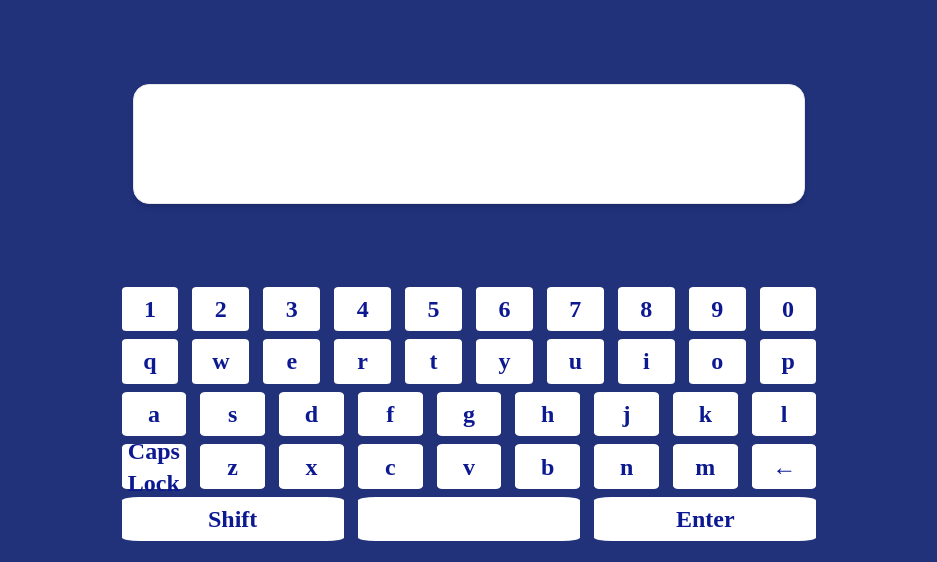
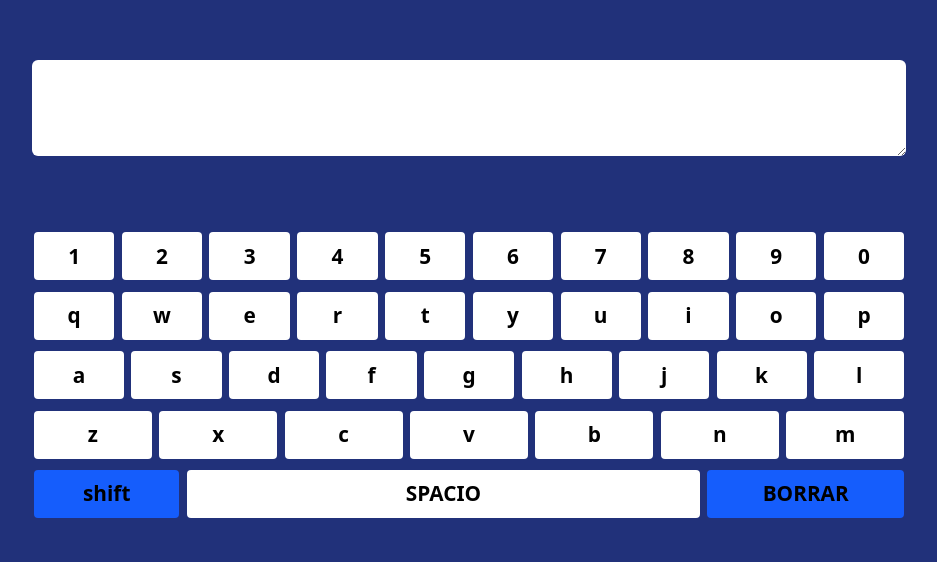
Before and after one commit to Eureka-projectFactoriaF5/buzon-inteligente-LOCKER, a React (Vite) app: page / in a window 1280 px wide. Shown: the part 238-800 px from the top of the page, without its empty margins (171-1108 px from the left). Built offline with nearby package versions, Linux system fonts and the light colour scheme.

Commit message:
added keyboard with styles and junctionalities

```diff
--- a/src/App.jsx
+++ b/src/App.jsx
@@ -1,4 +1,5 @@
-import Keyboard from './components/keyboard/Keyboard.jsx'
+import { Keyboard } from './components/keyboard/Keyboard.jsx'
+/* import Keyboard from './components/keyboard/Keyboard.jsx' */
 
 /* import PackageSizeCard from './components/PackageSizeCard'
 import PackageSizeGroup from './components/PackageSizeGroup'
--- a/src/components/keyboard/Key.jsx
+++ /dev/null
@@ -1,55 +0,0 @@
-import React from "react";
-
-export const Key = ({ type, value, onPress, isActive }) => {
-  const baseClasses = `
-      justify w-full h-[85%] m-[1%] justify-center flex-col
-      bg-white rounded-[8%] text-[#0c1991] text-2xl font-bold
-      cursor-pointer font-[bree-serif]
-      transition-colors duration-150 ease-in-out
-      hover:bg-[#5ab9ec]
-    `;
-
-  const dynamicClasses = {
-    3: "w-[300%]",
-    4: {
-      first: "w-[280%]",
-      last: "w-[280%]",
-    },
-    5: {
-      first: "w-[200%] h-[100%] mt-[3%]",
-      second: "w-[300%] h-[100%] mt-[3%]",
-      last: "w-[150%] h-[100%] mt-[3%]",
-    },
-  };
-
-  const getDynamicClasses = () => {
-    if (type === "special") {
-      const row = value.row;
-      const position = value.position;
-
-      if (row === 3) return "w-[300%]";
-      if (row === 4) {
-        return position === "first" ? "w-[280%]" : "w-[280%]";
-      }
-      if (row === 5) {
-        const widthClass = position === "second" ? "w-[300%]" : "w-[200%]";
-        return `${widthClass} mt-[3%]`;
-      }
-    }
-    return "";
-  };
-
-  return (
-    <button
-      onClick={onPress}
-      className={`
-    w-full h-[85%] m-[1%] flex justify-center items-center
-    rounded-[8%] text-[#0c1991] text-2xl font-bold cursor-pointer
-    font-[bree-serif] transition-colors duration-150 ease-in-out
-    ${isActive ? "bg-blue-500" : "bg-white"}
-  `}
-    >
-      {value}
-    </button>
-  );
-};
--- a/src/components/keyboard/Keyboard.jsx
+++ b/src/components/keyboard/Keyboard.jsx
@@ -1,26 +1,73 @@
-import React, { useState } from 'react';
-import TextContainer from './TextContainer.jsx';
-import KeyboardContainer from './KeyboardContainer.jsx';
+import { useState } from 'react';
 
+export const Keyboard = () => {
+    const [text, setText] = useState('');
+    const [isCapsLock, setIsCapsLock] = useState(false);
 
+    const numbers = ['1', '2', '3', '4', '5', '6', '7', '8', '9', '0', ];
+    const letters = [
+        ['q', 'w', 'e', 'r', 't', 'y', 'u', 'i', 'o', 'p'],
+        ['a', 's', 'd', 'f', 'g', 'h', 'j', 'k', 'l'],
+        ['z', 'x', 'c', 'v', 'b', 'n', 'm'],
+        ['shift', 'space', 'erase']
+    ];
+    const handleSubmit = (e) => {
+        e.preventDefault();
+        console.log('Formulario enviado:', text);
 
+    };
 
-export default function Keyboard() {
-    const [inputText, setInputText] = useState('');
-    const [modifiers, setModifiers] = useState({
-        capsLock: false,
-        shift: false
-    });
+    const handleKeyPress = (key) => {
+        switch (key) {
+            case 'erase':
+                setText(prev => prev.slice(0, -1));
+                break;
+            case 'space':
+                setText(prev => prev + ' ');
+                break;
+
+            case 'shift':
+                setIsCapsLock(!isCapsLock);
+                break;
+            default:
+                setText(prev => prev + (isCapsLock ? key.toUpperCase() : key.toLowerCase()));
+        }
+    };
+
+    const renderKey = (key) => {
+        const specialStyles = {
+            'erase': 'w-[23%] bg-blue-600 hover:bg-blue-400 ',
+            shift: 'w-[17%] bg-blue-600 hover:bg-blue-400',
+            space: 'w-[60%] bg-white hover:bg-blue-400',
+        };
+
+        return (
+            <button
+                key={`key-${key}`}
+                onClick={() => handleKeyPress(key)}
+                className={`p-[0.9%] size-12 m-[0.2%] transition-colors rounded-sm text-blue text-[1.3rem] font-[700]
+                    ${specialStyles[key] || 'bg-white hover:bg-blue-200 flex-1'}`}
+                    >
+                {key === 'space' ? 'SPACIO' : key === 'enter' ? 'INTRO' : key === 'erase' ? 'BORRAR' : isCapsLock ? key.toUpperCase() : key.toLowerCase()}
+            </button>
+        );
+    };
 
     return (
-        <div className="w-full h-full flex flex-col justify-center items-center mt-[22%]">
-            <TextContainer text={inputText} />
-            <KeyboardContainer
-                text={inputText}
-                setText={setInputText}
-                modifiers={modifiers}
-                setModifiers={setModifiers}
+        <form onSubmit={handleSubmit} className="bg-blue flex flex-col  items-center  mt-[22%] p-4 ">
+            <textarea
+                value={text}
+                readOnly
+                className="w-[70%] tracking-wider text-center rounded-md bg-white  text-blue-800 text-[2rem] font-bold "
             />
-        </div>
+            <div className="bg-blue rounded-lg space-y-2 mt-[6%] w-[70%]">
+                {[numbers, ...letters].map((row, i) => (
+                    <div key={i} className="flex gap-1">
+                        {row.map(renderKey)}
+                    </div>
+                ))}
+            </div>
+        </form>
+        //añadir el botón que haga el submit.
     );
-}
+};
--- a/src/components/keyboard/KeyboardContainer.jsx
+++ /dev/null
@@ -1,111 +0,0 @@
-import { Key } from "./Key.jsx";
-import React from "react";
-import { handleCharKey, handleSpaceKey, handleEnterKey, handleBackspaceKey, handleModifierKey } from './utils/keyboardHandlers.jsx'
-
-const KeyboardContainer = ({ text, setText, modifiers, setModifiers }) => {
-    const handleKeyPress = (key) => {
-        switch (key.type) {
-          case 'char':
-            handleCharKey(key.value, setText, modifiers);
-
-            if (modifiers.shift) {
-              setModifiers(prev => ({ ...prev, shift: false }));
-            }
-            break;
-
-          case 'space':
-            handleSpaceKey(setText);
-            break;
-
-          case 'enter':
-            handleEnterKey(setText);
-            break;
-
-          case 'backspace':
-            handleBackspaceKey(setText);
-            break;
-
-          case 'modifier':
-            handleModifierKey(key.modifier, setModifiers);
-            break;
-
-          default:
-            break;
-        }
-      };
-
-
-    const keyboardLayout = [
-      [
-        { id: '1', value: '1', type: 'char' },
-        { id: '2', value: '2', type: 'char' },
-        { id: '3', value: '3', type: 'char' },
-        { id: '4', value: '4', type: 'char' },
-        { id: '5', value: '5', type: 'char' },
-        { id: '6', value: '6', type: 'char' },
-        { id: '7', value: '7', type: 'char' },
-        { id: '8', value: '8', type: 'char' },
-        { id: '9', value: '9', type: 'char' },
-        { id: '0', value: '0', type: 'char' }
-      ],
-      [
-        { id: 'q', value: 'q', type: 'char' },
-        { id: 'w', value: 'w', type: 'char' },
-        { id: 'e', value: 'e', type: 'char' },
-        { id: 'r', value: 'r', type: 'char' },
-        { id: 't', value: 't', type: 'char' },
-        { id: 'y', value: 'y', type: 'char' },
-        { id: 'u', value: 'u', type: 'char' },
-        { id: 'i', value: 'i', type: 'char' },
-        { id: 'o', value: 'o', type: 'char' },
-        { id: 'p', value: 'p', type: 'char' }
-      ],
-      [
-        { id: 'a', value: 'a', type: 'char' },
-        { id: 's', value: 's', type: 'char' },
-        { id: 'd', value: 'd', type: 'char' },
-        { id: 'f', value: 'f', type: 'char' },
-        { id: 'g', value: 'g', type: 'char' },
-        { id: 'h', value: 'h', type: 'char' },
-        { id: 'j', value: 'j', type: 'char' },
-        { id: 'k', value: 'k', type: 'char' },
-        { id: 'l', value: 'l', type: 'char' }
-      ],
-      [
-        { id: 'caps', value: 'Caps Lock', type: 'modifier', modifier: 'capsLock' },
-        { id: 'z', value: 'z', type: 'char' },
-        { id: 'x', value: 'x', type: 'char' },
-        { id: 'c', value: 'c', type: 'char' },
-        { id: 'v', value: 'v', type: 'char' },
-        { id: 'b', value: 'b', type: 'char' },
-        { id: 'n', value: 'n', type: 'char' },
-        { id: 'm', value: 'm', type: 'char' },
-        { id: 'backspace', value: '←', type: 'backspace' }
-      ],
-      [
-        { id: 'shift', value: 'Shift', type: 'modifier', modifier: 'shift' },
-        { id: 'space', value: ' ', type: 'space' },
-        { id: 'enter', value: 'Enter', type: 'enter' }
-      ]
-    ];
-
-    return (
-      <div className="flex justify-center mt-[6%]">
-        <div className="p-[1%] flex flex-col max-w-full justify-center items-center border-none">
-          {keyboardLayout.map((row, rowIndex) => (
-            <div key={rowIndex} className="flex w-[320%] h-[20%] justify-center items-center">
-              {row.map((key) => (
-                <Key
-                  key={key.id}
-                  {...key}
-                  onPress={() => handleKeyPress(key)}
-                  isActive={key.modifier ? modifiers[key.modifier] : false}
-                />
-              ))}
-            </div>
-          ))}
-        </div>
-      </div>
-    );
-  };
-  export default KeyboardContainer
--- a/src/components/keyboard/TextContainer.jsx
+++ /dev/null
@@ -1,9 +0,0 @@
-export default function TextContainer({ text }) {
-    return (
-      <div className="flex justify-center items-center min-h-[20%] w-full mt-10 px-4">
-        <pre className="w-full max-w-2xl min-h-[120px] bg-white text-center text-xl font-medium text-[#1a1a40] whitespace-pre-wrap break-words p-4 rounded-2xl shadow-md border border-gray-200 font-mono">
-          {text}
-        </pre>
-      </div>
-    );
-  }
--- a/src/components/keyboard/utils/keyboardHandlers.jsx
+++ /dev/null
@@ -1,30 +0,0 @@
-export const handleCharKey = (value, setText, modifiers) => {
-    const { capsLock, shift } = modifiers;
-    let char = value;
-
-    if (/[a-z]/i.test(char)) {
-      const isUpper = capsLock !== shift;
-      char = isUpper ? char.toUpperCase() : char.toLowerCase();
-    }
-
-    setText(prevText => prevText + char);
-  };
-
-export const handleSpaceKey = (setText) => {
-    setText(prevText => prevText + ' ');
-};
-
-export const handleEnterKey = (setText) => {
-    setText(prevText => prevText + '\n');
-};
-
-export const handleBackspaceKey = (setText) => {
-    setText(prevText => prevText.slice(0, -1));
-};
-
-export const handleModifierKey = (value, setModifiers) => {
-    setModifiers(prevModifiers => ({
-        ...prevModifiers,
-        [value]: !prevModifiers[value]
-    }));
-};
--- a/src/styles/styles.css
+++ b/src/styles/styles.css
@@ -4,7 +4,7 @@
 :root {
   width: 100vw;
   height: 100vh;
-  max-width: 2080px;
+  max-width: 1280px;
   max-height: 800px;
   background-color: rgb(33, 49, 122);
 }
```
